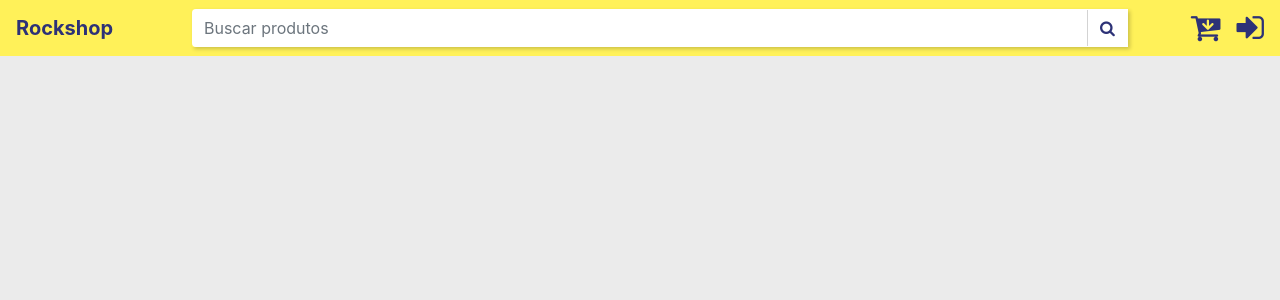
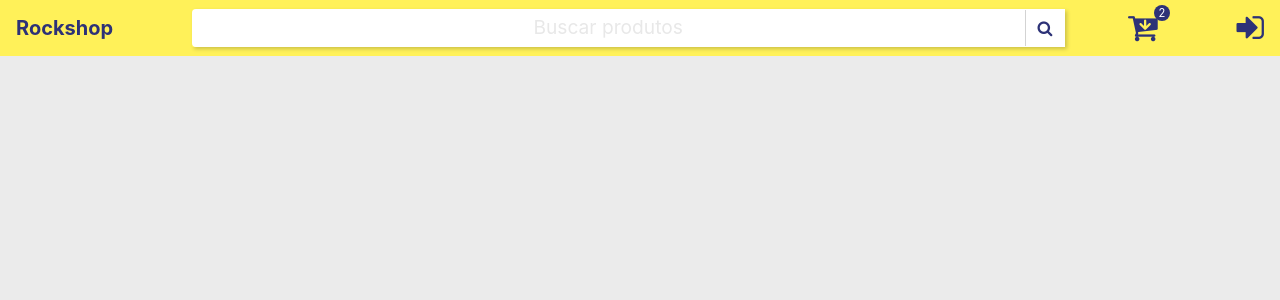
Before and after one commit to ellsonmendesyt/lojavirtual, a React (Create React App) app: page / in a window 1280 px wide. Shown: the top 300 px of the page. Built offline with nearby package versions, Linux system fonts and the light colour scheme.

Commit message:
adicionei os icones de login e carriho

```diff
--- a/src/App.js
+++ b/src/App.js
@@ -10,8 +10,8 @@ function App() {
 
      <Router>
 
+         <Route exact path='/' component={Navbar}/>
        <Switch >
-         <Route exact path='/' component={Navbar}/>
 
        </Switch>
 
--- a/src/components/Navbar.js
+++ b/src/components/Navbar.js
@@ -12,18 +12,19 @@ const Navbar = () => {
     <header>
         <nav className="navbar navbar-light bg-light custom-navbar align-items-center">
             <Link className="navbar-brand" to='/'>Rockshop</Link>
-            <form className="form w-75" id='busca'>
+            <form className="form" id='busca'>
                 <div className="input-group ">
-                <input type="text" className="form-control" placeholder="Buscar produtos"/>
+                <input type="text" className="form-control" placeholder="Buscar produtos"   id='campo-busca'/>
                 <div className="input-group-append">
                 <button className="btn btn-outline-secondary" type="button" id='busca-btn'><i className="fa fa-search "></i></button>
                 </div>
                 </div>
             </form>
-            <div className="cart ">
-                <Link to='/'><i className="fa fa-cart-arrow-down fa-2x" ></i></Link>
-                <Link to='/'><i className="fa fa-sign-in fa-2x ml-3" ></i></Link>
+            <div className="carrinho">
+                <Link to='/carrinho'><i className="fa fa-cart-arrow-down fa-2x" ></i></Link>
+                <div className="carrinho-qtd">2</div>
             </div>
+                <Link to='/'><i className="fa fa-sign-in fa-2x ml-3" ></i> </Link>
         </nav>
     </header>
     );
--- a/src/estilos/custom.css
+++ b/src/estilos/custom.css
@@ -1,15 +1,9 @@
 body{
     background-color: #EBEBEB;
 }
-
-
-
 .d{
     border: 2px solid blueviolet;
 }
-
-
-
 /*
  BARRA DE NAVEGAÇÃO
 */
@@ -19,7 +13,6 @@ body{
 .custom-navbar .fa{
     color: #2D3277 !important;
 }
-
 .nav-link, .navbar-brand{
     color: #2D3277 !important;
     font-weight: bolder;
@@ -27,7 +20,6 @@ body{
 .nav-brand{
     color: red !important;
 }
-
 .nav{
     box-sizing: border-box;
 }
@@ -35,34 +27,59 @@ body{
 #busca{
     box-shadow: 2px 2px 4px rgba(0,0,0,0.2);
 }
-
 #busca input{
     border: none !important;
-
 }
 #busca input:focus{
     box-shadow: none !important;
 
 }
-
 #busca .btn-outline{
     border: none !important;
 }
-
 #busca .input-group-append{
   background-color: #fff;
   border: 1px solid transparent !important;
 }
-
  #busca-btn{
     border: none !important;
-    /* background-color:red !important; */
     border-left: 1px solid lightgray !important;
 }
 #busca-btn:hover{
     background-color: #fff;
 }
+#campo-busca::placeholder {
+  color: #E8E8E8;
+  text-align: center;
+  font-size: 1.2em;
+}
 
-/*
- cor do placeholder mudar  para essa #E8E8E8
-*/
+.carrinho{
+    position: relative;
+}
+
+.carrinho-qtd{
+    position:absolute;
+    top: -7px;
+    right: -12px;
+    background-color: #fff;
+    width: 16px !important;
+    height: 16px;
+    text-align: center;
+    border-radius: 50%;
+    background-color: #2D3277;
+    color: #fff;
+    line-height: 16px;
+    font-size: .7em;
+}
+
+
+#busca{
+    width: 50%;
+}
+
+@media (min-width:772px){
+    #busca{
+        width:70%;
+    }
+}
```
Also changed, not shown: src/components/Carrosel.js (added, +40 -0 lines).
